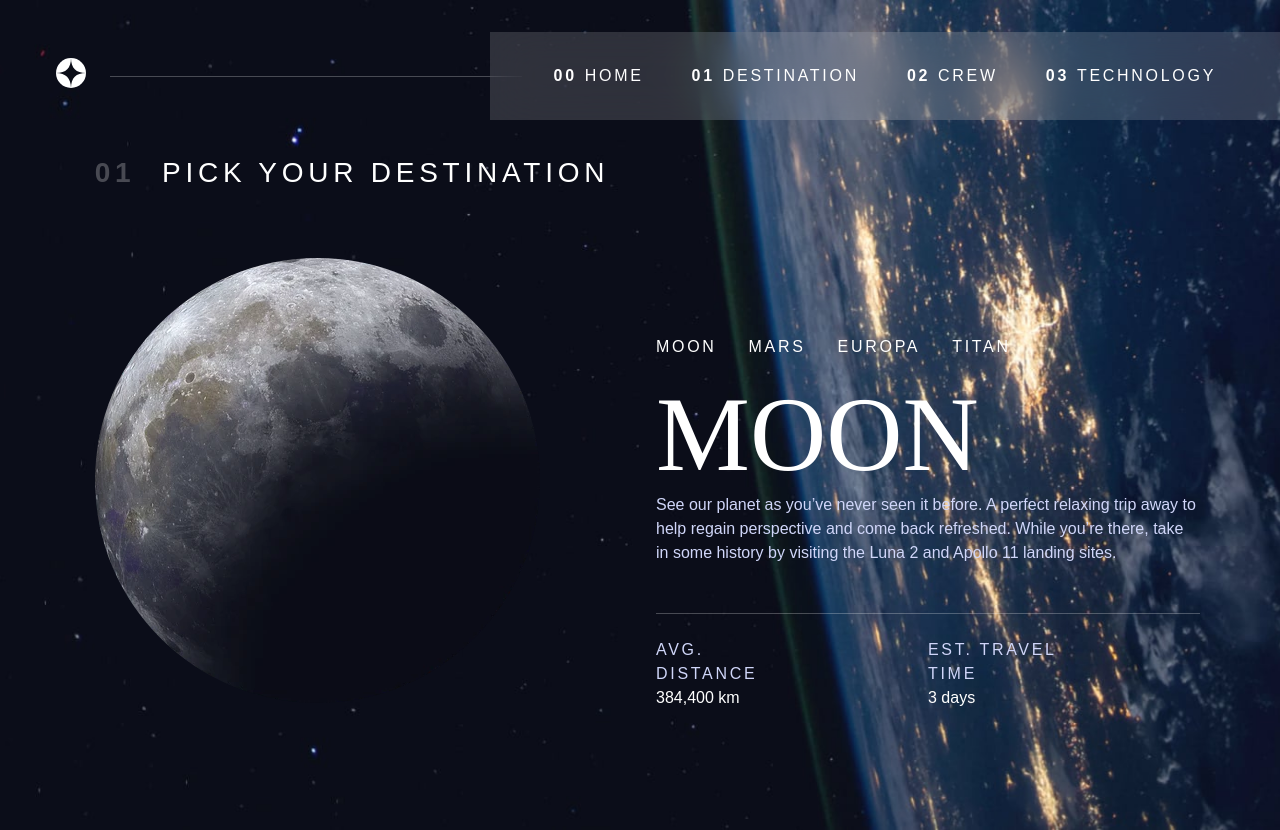
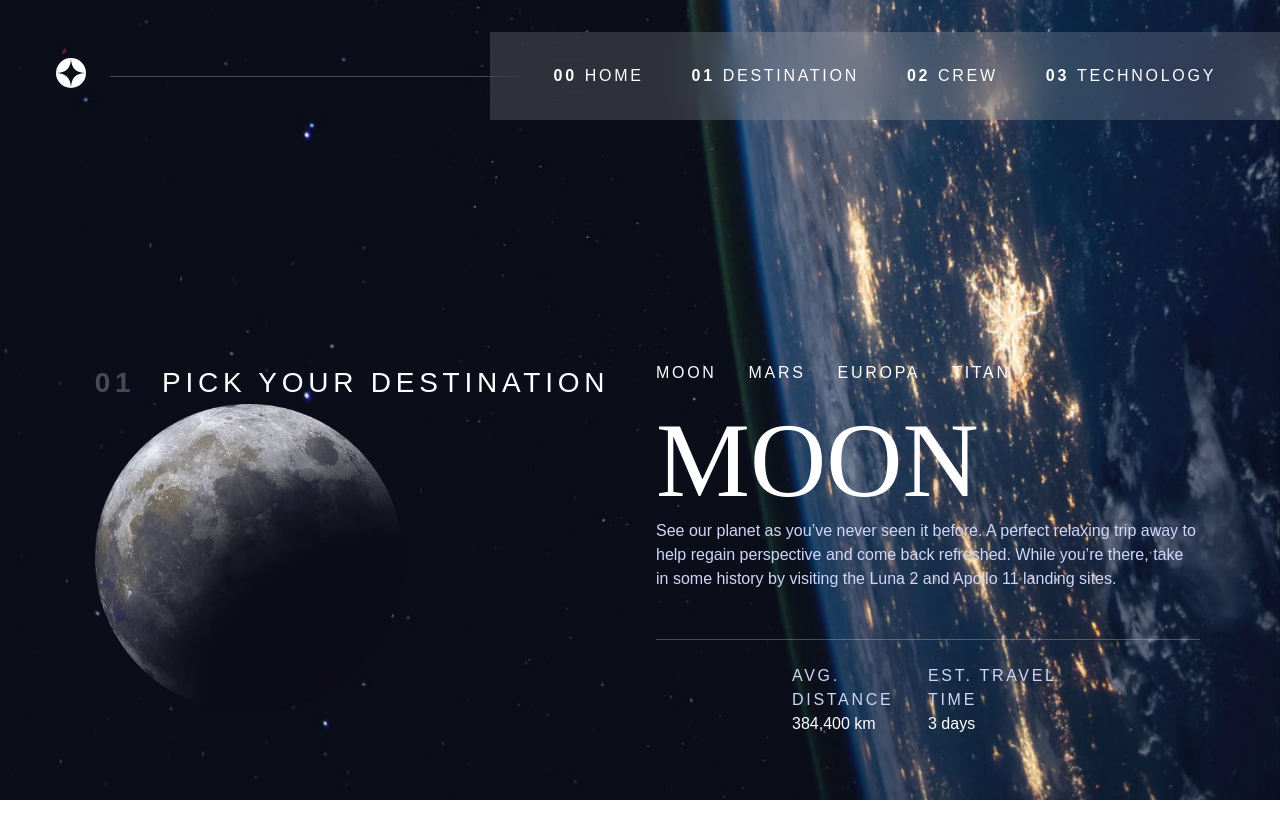
Before and after one commit to Dmnk28/space-tourism, a Next.js app in the folder next/: page /destination in a window 1280 px wide. After the commit the page ends 800 px from the top, so only its background shows below. Built offline with nearby package versions, Linux system fonts and the light colour scheme.

Commit message:
Small Changes and implemented Grid-template-areas for destinations/mobile

```diff
--- a/next/styles/main.css
+++ b/next/styles/main.css
@@ -105,7 +105,6 @@ select {
 
 .flow > *:where(:not(:first-child)) {
   margin-top: 1rem;
-  outline: 1px solid red;
 }
 
 .relative {
@@ -116,49 +115,6 @@ select {
   padding-inline: 2rem;
   margin-inline: auto;
   max-width: 80rem;
-}
-
-.grid-container {
-  display: -ms-grid;
-  display: grid;
-  text-align: center;
-  place-items: center;
-  row-gap: 10%;
-  padding: 0 1rem;
-}
-
-.grid-container .grid-container * {
-  max-width: 50ch;
-}
-
-@media (min-width: 45rem) {
-  .grid-container {
-    text-align: left;
-    -webkit-column-gap: var(--container-gap, 2rem);
-            column-gap: var(--container-gap, 2rem);
-    -ms-grid-columns: minmax(2rem, 1fr) (minmax(0px, 40rem))[2] minmax(2rem, 1fr);
-        grid-template-columns: minmax(2rem, 1fr) repeat(2, minmax(0px, 40rem)) minmax(2rem, 1fr);
-  }
-  .grid-container *:first-child {
-    -ms-grid-column: 2;
-    grid-column: 2;
-  }
-  .grid-container *:last-child {
-    -ms-grid-column: 3;
-    grid-column: 3;
-  }
-  .grid-container--home {
-    padding-bottom: max(6rem, 15vh);
-    -webkit-box-align: end;
-        -ms-flex-align: end;
-            align-items: end;
-  }
-  .grid-container--destination {
-    padding-bottom: max(6rem, 15vh);
-    -webkit-box-align: end;
-        -ms-flex-align: end;
-            align-items: end;
-  }
 }
 
 .sr-only {
@@ -299,6 +255,10 @@ select {
   color: rgba(255, 255, 255, 0.25);
 }
 
+.text-left {
+  text-align: left;
+}
+
 /* Z-indexes for development */
 .z-index-bgr {
   z-index: -9999;
@@ -306,6 +266,10 @@ select {
 
 .z-1 {
   z-index: 1;
+}
+
+.z-2 {
+  z-index: 2;
 }
 
 .z-9999 {
@@ -605,7 +569,83 @@ select {
   grid-column: 3;
 }
 
+/**********/
+/* Layout */
+/**********/
+.grid-container {
+  display: -ms-grid;
+  display: grid;
+  text-align: center;
+  place-items: center;
+  padding: 0 1rem;
+  padding-bottom: 4rem;
+}
+
+.grid-container .grid-container * {
+  max-width: 50ch;
+}
+
+.grid-container--destination {
+  --flow-space: 2rem;
+      grid-template-areas: "title"  "image"  "tabs" "text";
+}
+
+.numbered-title {
+  -ms-grid-row: 1;
+  -ms-grid-column: 1;
+  grid-area: title;
+}
+
 .destination-image {
-  margin-top: 4rem;
+  -ms-grid-row: 2;
+  -ms-grid-column: 1;
+  grid-area: image;
+  max-width: 60%;
+}
+
+.tab-list {
+  -ms-grid-row: 3;
+  -ms-grid-column: 1;
+  grid-area: tabs;
+}
+
+.destination-content {
+  -ms-grid-row: 4;
+  -ms-grid-column: 1;
+  grid-area: text;
+}
+
+.destination-meta {
+  -webkit-box-orient: vertical;
+  -webkit-box-direction: normal;
+      -ms-flex-direction: column;
+          flex-direction: column;
+  border-top: 1px solid rgba(255, 255, 255, 0.25);
+  padding-top: 2.5rem;
+  margin-top: 2.5rem;
+}
+
+@media (min-width: 45rem) {
+  .grid-container {
+    text-align: left;
+    -webkit-column-gap: var(--container-gap, 2rem);
+            column-gap: var(--container-gap, 2rem);
+    -ms-grid-columns: minmax(2rem, 1fr) (minmax(0px, 40rem))[2] minmax(2rem, 1fr);
+        grid-template-columns: minmax(2rem, 1fr) repeat(2, minmax(0px, 40rem)) minmax(2rem, 1fr);
+  }
+  .grid-container *:first-child {
+    -ms-grid-column: 2;
+    grid-column: 2;
+  }
+  .grid-container *:last-child {
+    -ms-grid-column: 3;
+    grid-column: 3;
+  }
+  .grid-container--home {
+    padding-bottom: max(6rem, 15vh);
+    -webkit-box-align: end;
+        -ms-flex-align: end;
+            align-items: end;
+  }
 }
 /*# sourceMappingURL=main.css.map */
--- a/next/styles/main.scss
+++ b/next/styles/main.scss
@@ -100,7 +100,6 @@ select {
 
 .flow > *:where(:not(:first-child)) {
   margin-top: 1rem;
-  outline: 1px solid red;
 }
 
 .relative {
@@ -111,47 +110,6 @@ select {
   padding-inline: 2rem;
   margin-inline: auto;
   max-width: 80rem;
-}
-
-.grid-container {
-  display: grid;
-  text-align: center;
-  place-items: center;
-  row-gap: 10%;
-  padding: 0 1rem;
-
-  .grid-container * {
-    max-width: 50ch;
-  }
-}
-
-@media (min-width: 45rem) {
-  .grid-container {
-    text-align: left;
-    column-gap: var(--container-gap, 2rem);
-    grid-template-columns: minmax(2rem, 1fr) repeat(2, minmax(0px, 40rem)) minmax(
-        2rem,
-        1fr
-      );
-
-    *:first-child {
-      grid-column: 2;
-    }
-
-    *:last-child {
-      grid-column: 3;
-    }
-  }
-
-  .grid-container--home {
-    padding-bottom: unquote("max(6rem, 15vh)");
-    align-items: end;
-  }
-
-  .grid-container--destination {
-    padding-bottom: unquote("max(6rem, 15vh)");
-    align-items: end;
-  }
 }
 
 .sr-only {
@@ -273,6 +231,10 @@ select {
   }
 }
 
+.text-left {
+  text-align: left;
+}
+
 /* Z-indexes for development */
 
 
@@ -282,6 +244,10 @@ select {
 
 .z-1 {
   z-index: 1;
+}
+
+.z-2 {
+  z-index: 2;
 }
 
 .z-9999 {
@@ -556,6 +522,82 @@ select {
   }
 }
 
+/**********/
+/* Layout */
+/**********/
+
+
+
+.grid-container {
+  display: grid;
+  text-align: center;
+  place-items: center;
+  // row-gap: 10%;
+  padding: 0 1rem;
+  padding-bottom: 4rem;
+
+
+  .grid-container * {
+    max-width: 50ch;
+  }
+}
+
+.grid-container--destination {
+  // padding-bottom: unquote("max(6rem, 15vh)");
+  // align-items: end;
+  --flow-space: 2rem;
+  grid-template-areas:
+    "title"
+    "image"
+    "tabs"
+    "text";
+}
+
+.numbered-title {
+  grid-area: title;
+}
+
 .destination-image {
-  margin-top: 4rem;
+  // margin-top: 4rem;
+  grid-area: image;
+  max-width: 60%;
 }
+
+.tab-list {
+  grid-area: tabs;
+}
+
+.destination-content {
+  grid-area: text;
+}
+
+.destination-meta {
+  flex-direction: column;
+  border-top: 1px solid rgba($clr-white, 0.25);
+  padding-top: 2.5rem;
+  margin-top: 2.5rem;
+}
+
+@media (min-width: 45rem) {
+  .grid-container {
+    text-align: left;
+    column-gap: var(--container-gap, 2rem);
+    grid-template-columns: minmax(2rem, 1fr) repeat(2, minmax(0px, 40rem)) minmax(
+        2rem,
+        1fr
+      );
+
+    *:first-child {
+      grid-column: 2;
+    }
+
+    *:last-child {
+      grid-column: 3;
+    }
+  }
+
+  .grid-container--home {
+    padding-bottom: unquote("max(6rem, 15vh)");
+    align-items: end;
+  }
+}
```
Also changed, not shown: 1 other file (tests, documents, lock files or other folders).
